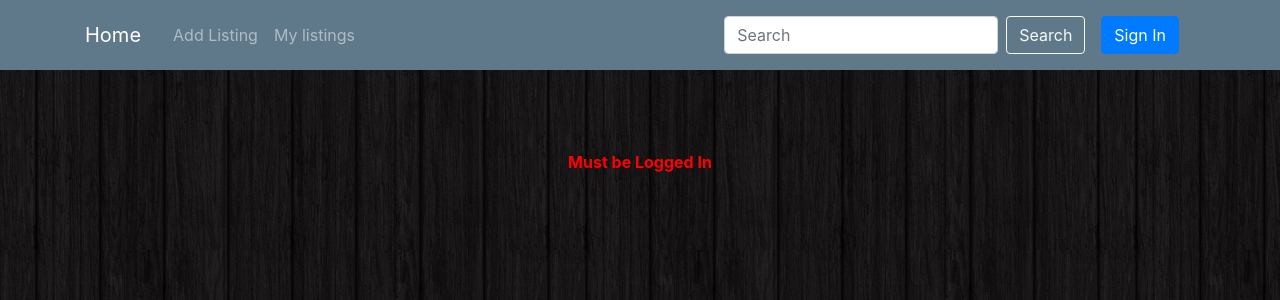
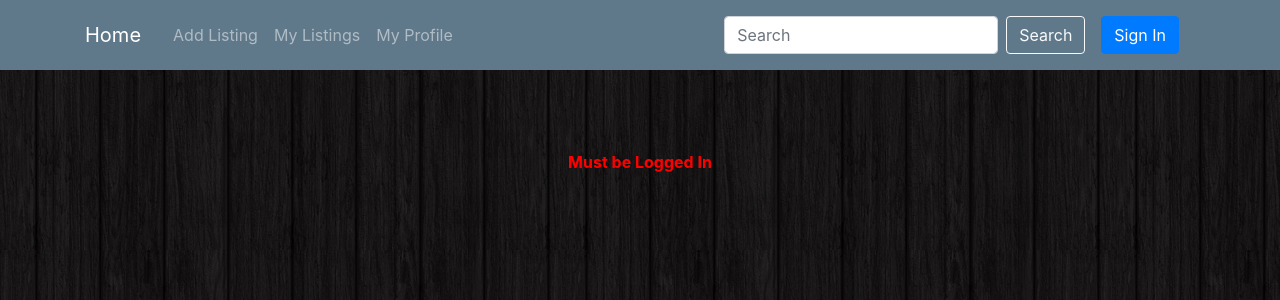
Before and after one commit to jonahweissman/cs3240-textbook-swap, a Django app: page /addListing in a window 1280 px wide. Shown: the top 300 px of the page. Run offline with Django 3.2, Linux system fonts and the light colour scheme; parts of the project's set-up code (start-up, migrations or seed data) failed here and were passed over; some libraries are stand-ins or nearby versions.

Commit message:
Updates
Quick changes to profile and nav bar

```diff
--- a/marketplace/templates/marketplace/base.html
+++ b/marketplace/templates/marketplace/base.html
@@ -28,7 +28,8 @@
         <div class="collapse navbar-collapse" id="navbarToggle">
           <div class="navbar-nav mr-auto">
         <a class="nav-item nav-link" href="{% url 'marketplace:addListing' %}">Add Listing</a>
-        <a class="nav-item nav-link" href="{% url 'marketplace:myListings' %}">My listings</a>
+        <a class="nav-item nav-link" href="{% url 'marketplace:myListings' %}">My Listings</a>
+        <a class="nav-item nav-link" href="{% url 'marketplace:profile' %}">My Profile</a>
           </div>
           <!-- Navbar Right Side -->
 	  {% if hide_search_bar %}
--- a/marketplace/templates/marketplace/profilePage.html
+++ b/marketplace/templates/marketplace/profilePage.html
@@ -6,8 +6,7 @@
 
 <!-- Modal for Edit Profile-->
 <div id="myModal" class="modal fade" role="dialog">
-	<div class="modal-dialog">
-
+	<div class="modal-dialog modal-lg" style="width:40%;">
 	  <!-- Modal content-->
 	  <div class="modal-content">
 		<div class="modal-header">
@@ -67,7 +66,7 @@
 				{% endif %}
 			<div class="middle">
 			    </form>
-			   <!--<a href="profile/editprofile" class="btn">Edit</a> -->
+			</br>
 			   <button type="button" class="btn btn-info btn-lg" data-toggle="modal" id="editprofile" name="editprofile" data-target="#myModal" >Edit</button>
 			</div>
 		    </div>
```
